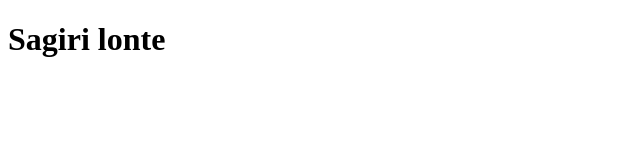
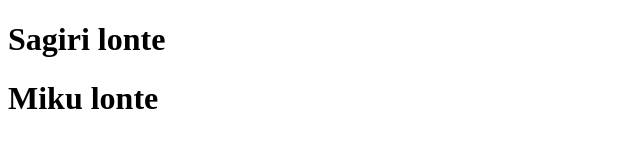
Before and after one commit to wibucode02/main-github, a plain HTML site: page index.html in a window 1280 px wide. Shown: the whole page, without its empty margins (0-640 px from the left). Drawn offline with Linux system fonts and the light colour scheme.

Commit message:
menambahkan lonte

```diff
--- a/index.html
+++ b/index.html
@@ -8,6 +8,7 @@
 <body>
 
     <h1> Sagiri lonte</h1>
+    <h1> Miku lonte</h1>
 
 </body>
 </html>
```
